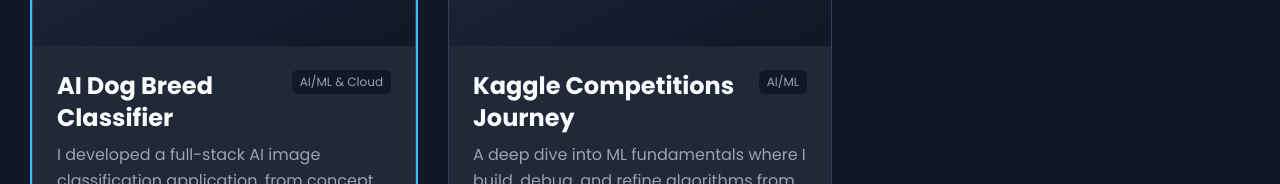
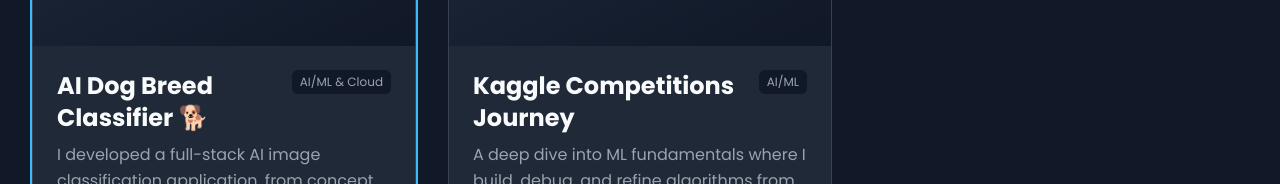
Before and after one commit to gbcbaptista/portfolio, a Next.js app: page / in a window 1280 px wide. Shown: the part 604-788 px from the top of the page. Built offline with nearby package versions, Linux system fonts and the light colour scheme.

Commit message:
Update projects.ts

```diff
--- a/src/app/projects.ts
+++ b/src/app/projects.ts
@@ -1,7 +1,7 @@
 const projectsList = [
   {
     id: 1,
-    title: "AI Dog Breed Classifier",
+    title: "AI Dog Breed Classifier 🐕",
     description:
       "I developed a full-stack AI image classification application, from concept to cloud deployment. My responsibilities included training the Deep Learning model with TensorFlow/Keras, building a RESTful API with FastAPI, containerizing the services with Docker, and deploying the solution on a scalable AWS infrastructure (ECS, ECR, ALB).",
     techStack: [
```
